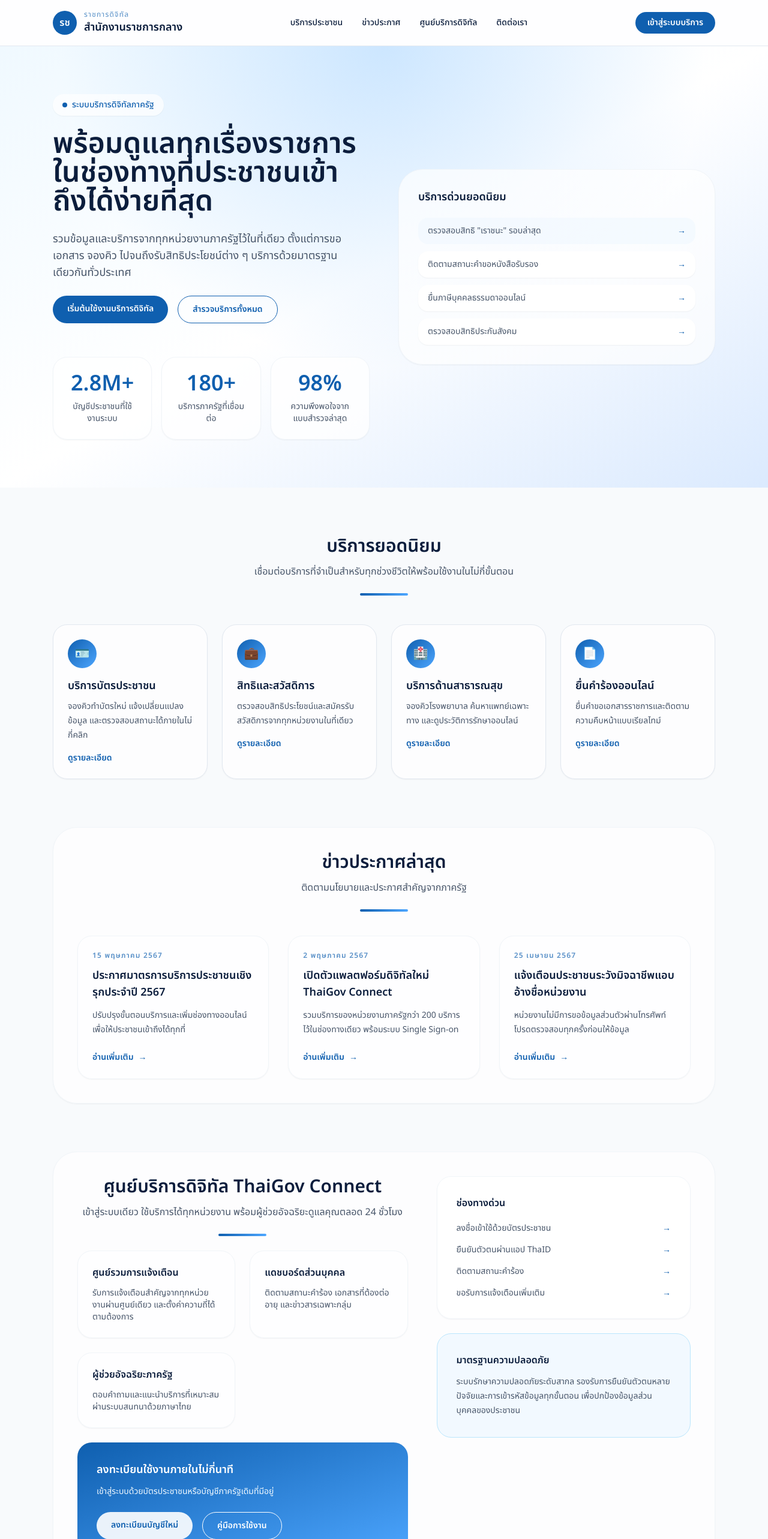
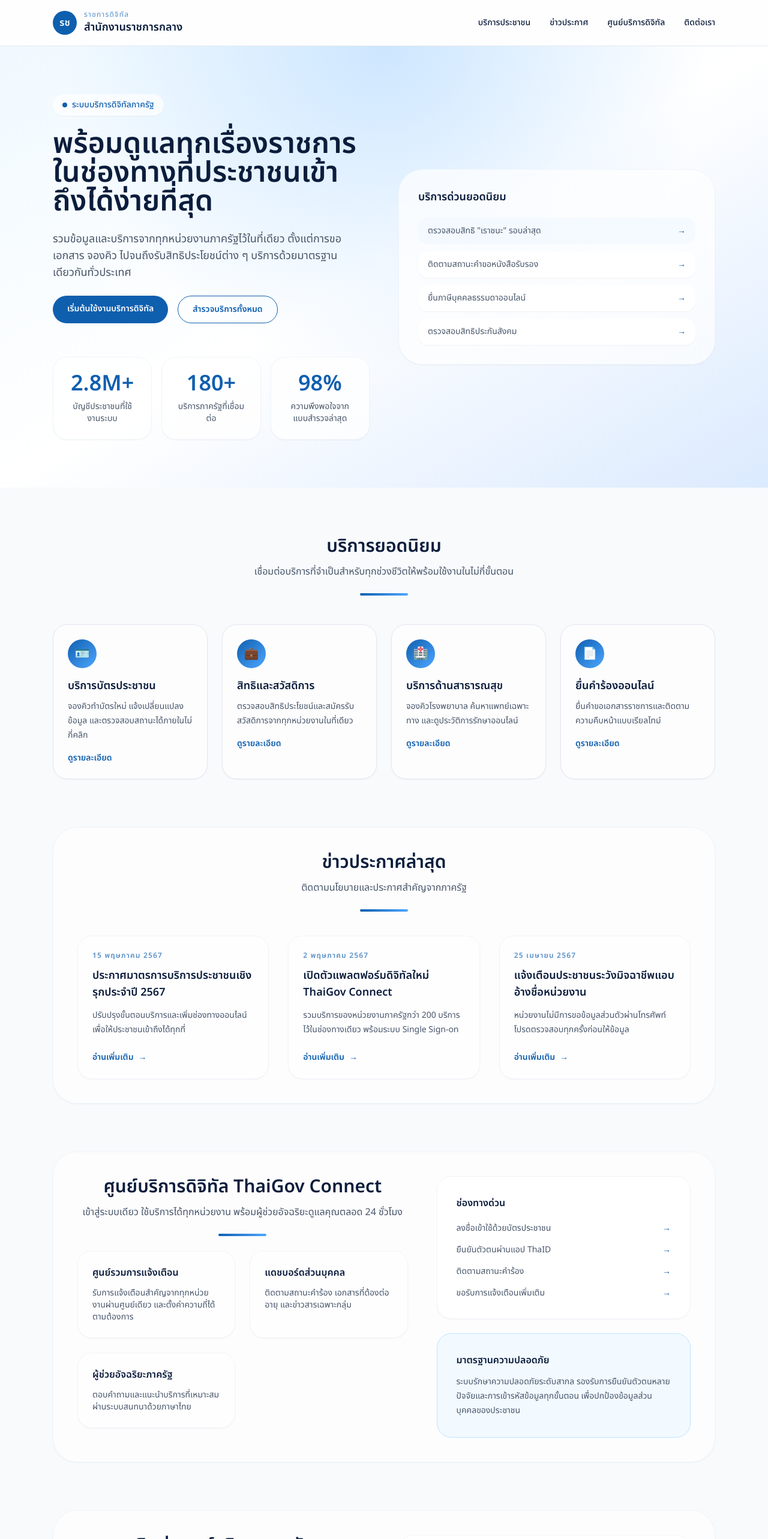
Before and after one commit to DnopPondz/hospital, a Next.js app: page / in a window 1280 px wide. Shown: the top 2566 px of the page at 60% size. Built offline with nearby package versions, Linux system fonts and the light colour scheme.

Commit message:
fix layout

```diff
--- a/app/page.jsx
+++ b/app/page.jsx
@@ -229,7 +229,7 @@ export default async function HomePage() {
                   </div>
                 ))}
               </div>
-              <div className="rounded-3xl bg-gradient-to-br from-primary to-accent p-8 text-white">
+              {/* <div className="rounded-3xl bg-gradient-to-br from-primary to-accent p-8 text-white">
                 <h3 className="text-lg font-semibold">ลงทะเบียนใช้งานภายในไม่กี่นาที</h3>
                 <p className="mt-3 text-sm text-sky-50">เข้าสู่ระบบด้วยบัตรประชาชนหรือบัญชีภาครัฐเดิมที่มีอยู่</p>
                 <div className="mt-6 flex flex-wrap gap-4">
@@ -240,7 +240,7 @@ export default async function HomePage() {
                     คู่มือการใช้งาน
                   </a>
                 </div>
-              </div>
+              </div> */}
             </div>
             <div className="space-y-6">
               <div className="rounded-3xl border border-slate-100 bg-white/90 p-8 shadow-sm">
--- a/components/Navbar.jsx
+++ b/components/Navbar.jsx
@@ -26,12 +26,12 @@ export default function Navbar() {
             </a>
           ))}
         </nav>
-        <a
-          href="#digital"
+        {/* <a
+          href="#contact"
           className="rounded-full bg-primary px-5 py-2 text-sm font-semibold text-white shadow-card transition hover:bg-neutral"
         >
           เข้าสู่ระบบบริการ
-        </a>
+        </a> */}
       </div>
     </header>
   );
```
